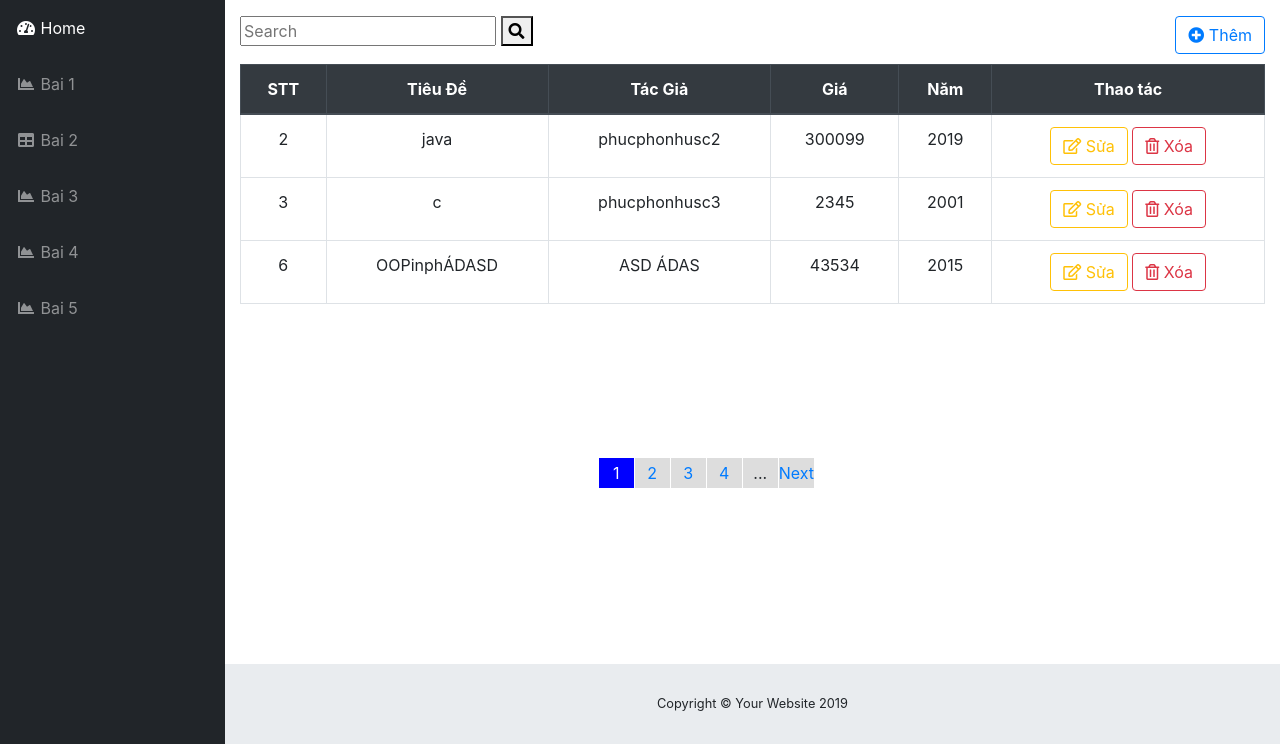
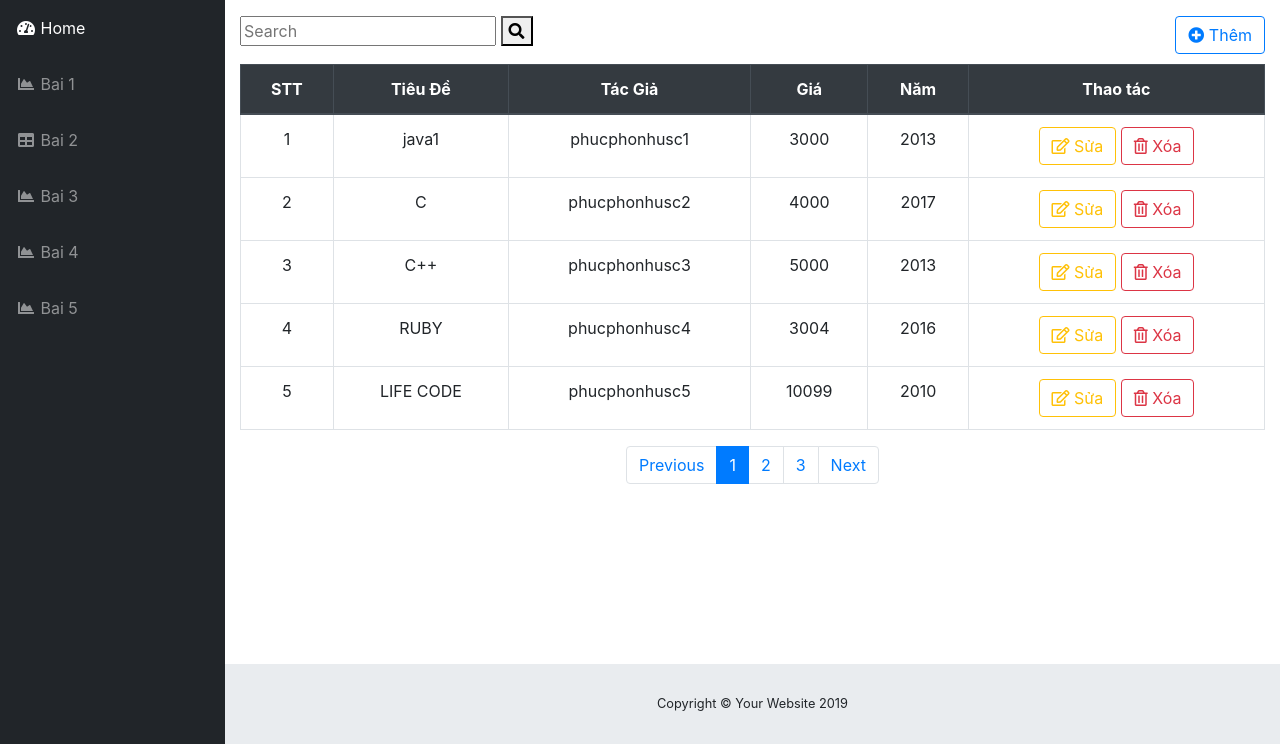
Before and after one commit to phucphonhusc/PHP, a PHP site: page /baiso4.php?page=1 in a window 1280 px wide. Shown: the part 56-800 px from the top of the page. Run offline with PHP 8.4, Linux system fonts and the light colour scheme.

Commit message:
fix page , fix book.text

```diff
--- a/hocphp/Data/book.txt
+++ b/hocphp/Data/book.txt
@@ -1,3 +1,14 @@
-2#java#300099#phucphonhusc2#2019
-3#c#2345#phucphonhusc3#2001
-6#OOPinphÁDASD#43534#ASD ÁDAS#2015
+1#java1#3000#phucphonhusc1#2013
+2#C#4000#phucphonhusc2#2017
+3#C++#5000#phucphonhusc3#2013
+4#RUBY#3004#phucphonhusc4#2016
+5#LIFE CODE#10099#phucphonhusc5#2010
+6#PHP#30002#phucphonhusc6#2013
+7#JAVASCRIPT#500099#phucphonhusc7#2015
+8#UML#300499#phucphonhusc8#2017
+9#PASCAL#70099#phucphonhusc9#2018
+10#ENLISH#60099#phucphonhus101#2019
+11#GERMANY#350099#phucphonhusc11#2012
+12#SPAIN#300349#phucphonhusc12#2014
+13#VS CODE#3030099#phucphonhusc13#2016
+14#ECLIPSE#303299#phucphonhusc14#2018
--- a/hocphp/MODEL/book.php
+++ b/hocphp/MODEL/book.php
@@ -111,5 +111,18 @@ class Book{
 
         fclose($myfile);
     }
+static function getBookOfPage($page){
+        $limit = 5;//gioi hang so row
+        $tempArr = array();
+        $listBook = Book::getListFromFile();
+        $startItem = ($page-1)*5;
+        $endItem = $startItem + 4;
+        for ($i = $startItem; $i < $endItem + 1; $i++) {
+            if(isset($listBook[$i])){
+                array_push($tempArr, $listBook[$i]);
+            }
+        }
+        return $tempArr;
+    }
 }
 ?>
--- a/hocphp/baiso4.php
+++ b/hocphp/baiso4.php
@@ -48,6 +48,13 @@
         $book = new Book($id,$title,$price,$author,$year);
         Book::editBook($book);
     }
+if (isset($_GET["page"]) && $_GET['page'] != "") {
+    $page  = $_GET["page"];
+    $lsFromFile = Book::getBookOfPage($page);
+} else {
+    $page = 1;
+    $lsFromFile = Book::getBookOfPage(1);
+}
 
 ?>
 
@@ -262,14 +269,34 @@
 
   </tbody>
 </table>
-<?php
-    $config = [
-        'total' => 30,
-        'limit' => 2,
-        'full' => false,
-        'querystring' => 'page'
-        ];
-    $page = new Pagination($config);
-    echo $page->getPagination();
-?>
+<nav aria-label="Page navigation example">
+    <ul class="pagination justify-content-center">
+        <li class="page-item">
+            <a class="page-link" href="<?php echo "?page=".($_GET["page"]-1); ?>">Previous</a>
+        </li>
+        <?php
+        $limit = 5;
+        $listBook = Book::getListFromFile();
+        $currentPage = (int) $_GET["page"];
+        //Tong so trang hien thi
+        $total_pages = ceil(sizeof($listBook) / $limit);
+        for ($i = 1; $i <= $total_pages; $i++) {
+            # code...
+            if ($i == $currentPage) {
+                ?>
+                <li class='page-item active'><a class='page-link' href="<?php echo "?page=$i"; ?>"><?php echo $i; ?></a></li>
+            <?php
+                } else {
+                    ?>
+                <li class='page-item'><a class='page-link' href="<?php echo "?page=$i"; ?>"><?php echo $i; ?></a></li>
+        <?php
+            }
+        }
+        ?>
+
+        <li class="page-item">
+            <a class="page-link" href="<?php echo "?page=".($_GET["page"]+1); ?>">Next</a>
+        </li>
+    </ul>
+</nav>
 <?php include_once("footer.php")?>
--- a/hocphp/header.php
+++ b/hocphp/header.php
@@ -13,30 +13,6 @@
     <!-- Custom styles for this template-->
     <link href="css/sb-admin.css" rel="stylesheet">
 </head>
-<style type="text/css">
-    .pagination {
-        margin-left: 35%;
-        margin-top : 15%;
-    }
-    .pagination li{
-        background: #dddddd;
-        width: 35px;
-        height: 30px;
-        line-height: 30px;
-        float: left;
-        text-align: center;
-        margin-right: 1px;
-    }
-    .pagination a{
-        text-decoration: none;
-    }
-    .pagination li.active{
-        color:white;
-        background: blue;
-    }
-    .pagination .active a{
-        color:white;
-    }
 
 </style>
 <body>
```
